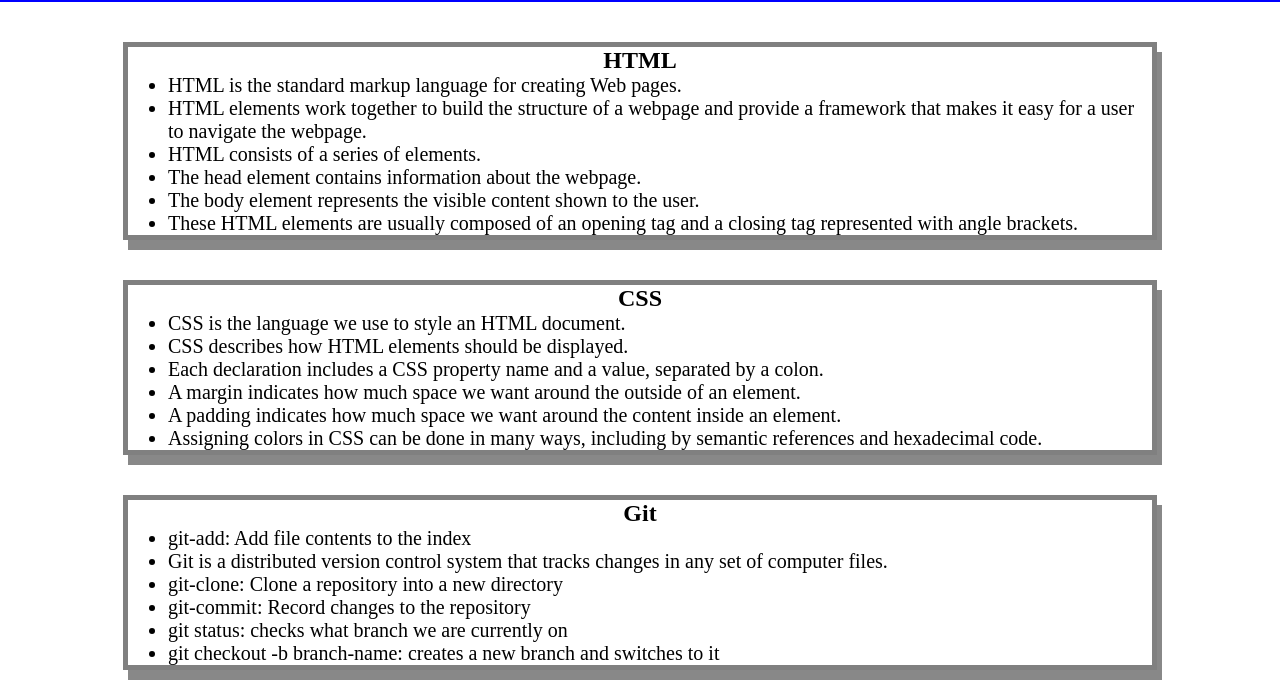
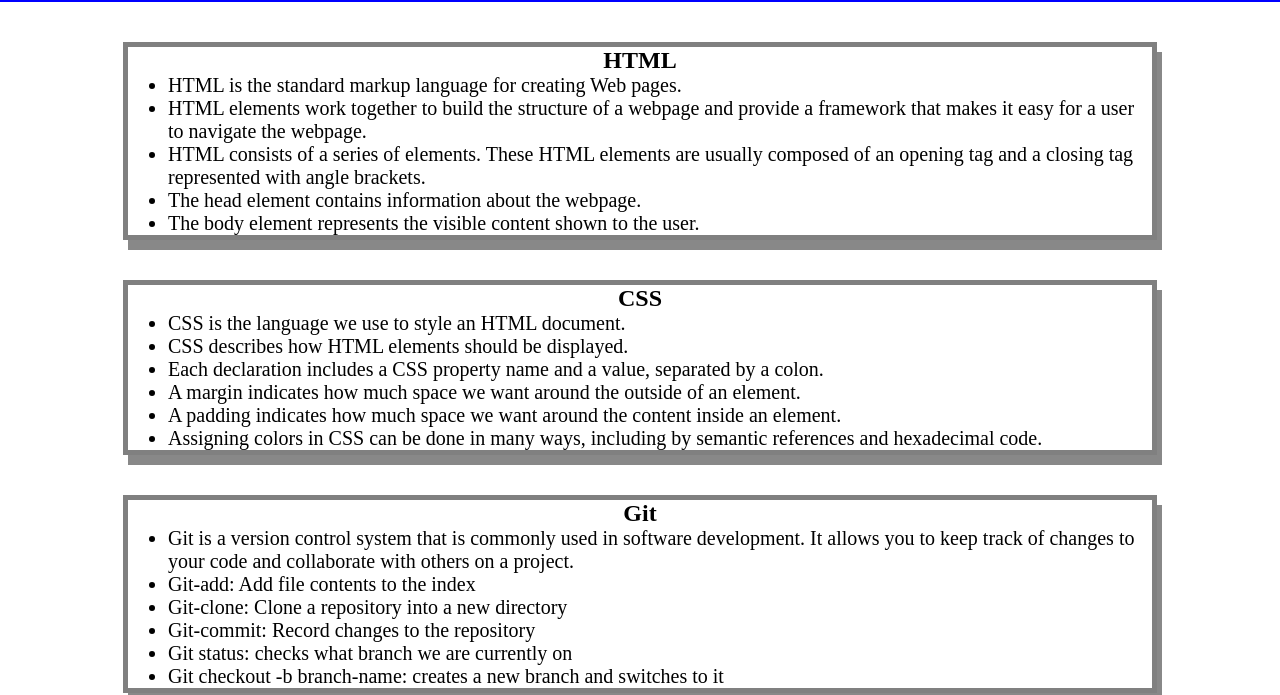
Before and after one commit to AshtonJ7/prework-study-guide, a plain HTML site: page index.html in a window 1280 px wide. Shown: the part 118-813 px from the top of the page. Drawn offline with Linux system fonts and the light colour scheme.

Commit message:
“updated-project-README”

```diff
--- a/index.html
+++ b/index.html
@@ -20,10 +20,9 @@
         <ul>
           <li>HTML is the standard markup language for creating Web pages.</li>
           <li>HTML elements work together to build the structure of a webpage and provide a framework that makes it easy for a user to navigate the webpage.</li>
-          <li>HTML consists of a series of elements.</li>
+          <li>HTML consists of a series of elements. These HTML elements are usually composed of an opening tag and a closing tag represented with angle brackets.</li>
           <li>The head element contains information about the webpage.</li>
           <li>The body element represents the visible content shown to the user.</li>
-          <li>These HTML elements are usually composed of an opening tag and a closing tag represented with angle brackets.</li>
         </ul>
       </section>
 
@@ -42,12 +41,12 @@
       <section class="card" id="git-section">
         <h2>Git</h2>
         <ul>
-          <li>git-add: Add file contents to the index</li>
-          <li>Git is a distributed version control system that tracks changes in any set of computer files.</li>
-          <li>git-clone: Clone a repository into a new directory</li>
-          <li>git-commit: Record changes to the repository</li>
-          <li>git status: checks what branch we are currently on</li>
-          <li>git checkout -b branch-name: creates a new branch and switches to it</li>
+          <li>Git is a version control system that is commonly used in software development. It allows you to keep track of changes to your code and collaborate with others on a project.</li>
+          <li>Git-add: Add file contents to the index</li>
+          <li>Git-clone: Clone a repository into a new directory</li>
+          <li>Git-commit: Record changes to the repository</li>
+          <li>Git status: checks what branch we are currently on</li>
+          <li>Git checkout -b branch-name: creates a new branch and switches to it</li>
         </ul>
 
       </section>
```
Also changed, not shown: 1 other file.
